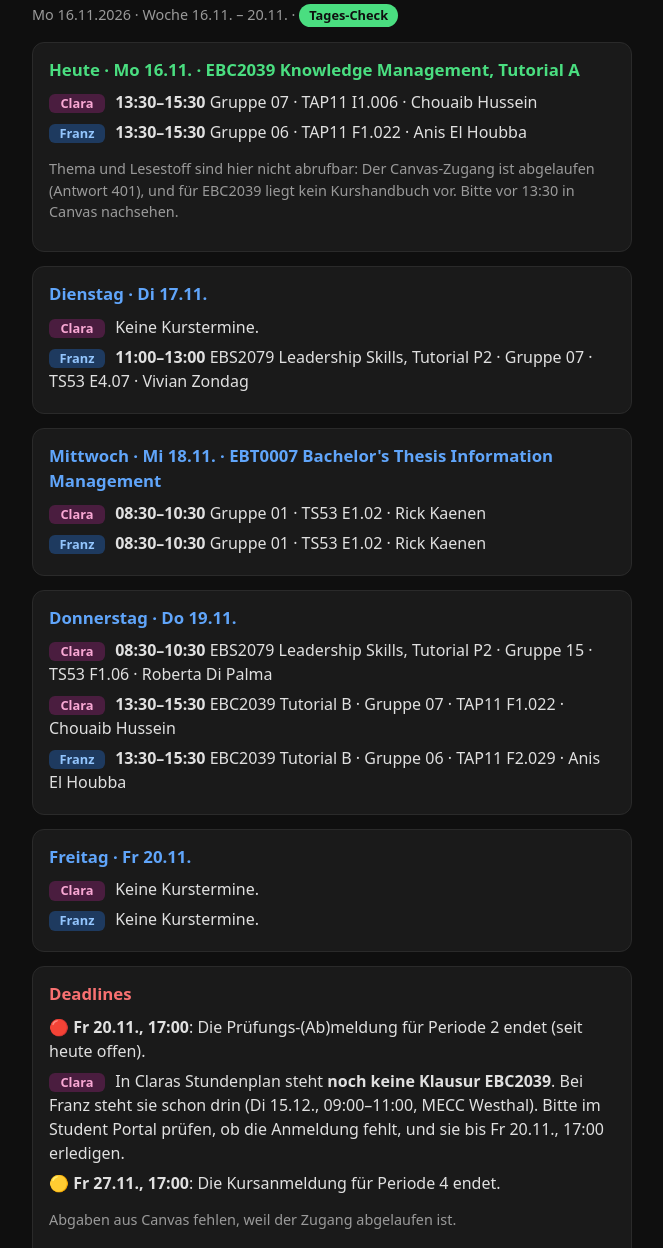
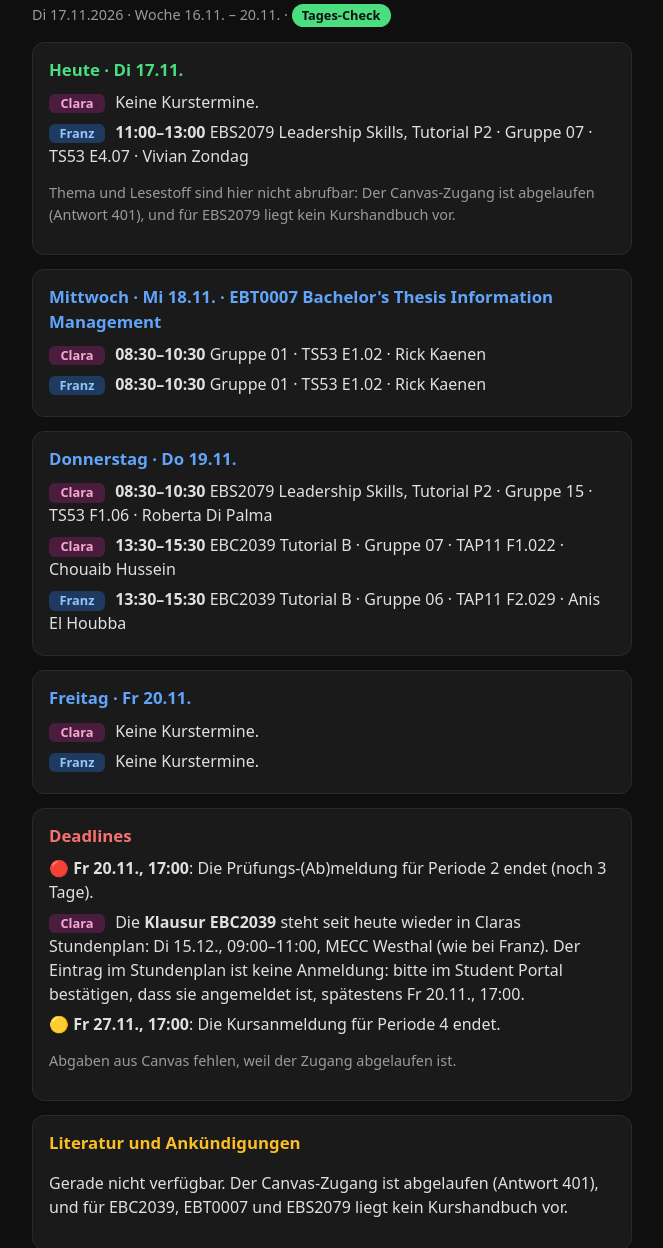
Before and after one commit to 192006-dot/uni-daily-check, a plain HTML site: page index.html in a window 1280 px wide. Shown: the part 60-1308 px from the top of the page, without its empty margins (308-971 px from the left). Drawn offline with Linux system fonts and the light colour scheme.

Commit message:
Update: Dienstag 2026-11-17 (Clara-Lauf: beide Feeds 17.11. geprüft, EBC2039-Klausur wieder in Claras Plan, Canvas 401)
Co-Authored-By: Claude Opus 5.5 <noreply@anthropic.com>

```diff
--- a/index.html
+++ b/index.html
@@ -5,16 +5,12 @@ h1{font-size:1.4rem;margin:0}h2{font-size:1.05rem;margin:0 0 8px}.badge{display:
 .today h2{color:#4ade80}.tom h2{color:#60a5fa}.hint h2{color:#fbbf24}.urg h2{color:#f87171}.ok h2{color:#4ade80}
 .who{display:inline-block;min-width:44px;text-align:center;border-radius:6px;padding:0 6px;font-size:.8rem;font-weight:600;margin-right:6px}
 .who.f{background:#1e3a5f;color:#93c5fd}.who.c{background:#4a1d3f;color:#f9a8d4}.ev{margin:6px 0}.muted{color:#9a9a9a;font-size:.9rem}a{color:#60a5fa}</style></head><body>
-<h1>Uni Daily Check</h1><p class="muted">Mo 16.11.2026 · Woche 16.11. – 20.11. · <span class="badge">Tages-Check</span></p>
+<h1>Uni Daily Check</h1><p class="muted">Di 17.11.2026 · Woche 16.11. – 20.11. · <span class="badge">Tages-Check</span></p>
 
-<div class="card today"><h2>Heute · Mo 16.11. · EBC2039 Knowledge Management, Tutorial A</h2>
-<div class="ev"><span class="who c">Clara</span> <b>13:30–15:30</b> Gruppe 07 · TAP11 I1.006 · Chouaib Hussein</div>
-<div class="ev"><span class="who f">Franz</span> <b>13:30–15:30</b> Gruppe 06 · TAP11 F1.022 · Anis El Houbba</div>
-<p class="muted">Thema und Lesestoff sind hier nicht abrufbar: Der Canvas-Zugang ist abgelaufen (Antwort 401), und für EBC2039 liegt kein Kurshandbuch vor. Bitte vor 13:30 in Canvas nachsehen.</p></div>
-
-<div class="card tom"><h2>Dienstag · Di 17.11.</h2>
+<div class="card today"><h2>Heute · Di 17.11.</h2>
 <div class="ev"><span class="who c">Clara</span> Keine Kurstermine.</div>
-<div class="ev"><span class="who f">Franz</span> <b>11:00–13:00</b> EBS2079 Leadership Skills, Tutorial P2 · Gruppe 07 · TS53 E4.07 · Vivian Zondag</div></div>
+<div class="ev"><span class="who f">Franz</span> <b>11:00–13:00</b> EBS2079 Leadership Skills, Tutorial P2 · Gruppe 07 · TS53 E4.07 · Vivian Zondag</div>
+<p class="muted">Thema und Lesestoff sind hier nicht abrufbar: Der Canvas-Zugang ist abgelaufen (Antwort 401), und für EBS2079 liegt kein Kurshandbuch vor.</p></div>
 
 <div class="card tom"><h2>Mittwoch · Mi 18.11. · EBT0007 Bachelor's Thesis Information Management</h2>
 <div class="ev"><span class="who c">Clara</span> <b>08:30–10:30</b> Gruppe 01 · TS53 E1.02 · Rick Kaenen</div>
@@ -30,8 +26,8 @@ h1{font-size:1.4rem;margin:0}h2{font-size:1.05rem;margin:0 0 8px}.badge{display:
 <div class="ev"><span class="who f">Franz</span> Keine Kurstermine.</div></div>
 
 <div class="card urg"><h2>Deadlines</h2>
-<div class="ev">🔴 <b>Fr 20.11., 17:00</b>: Die Prüfungs-(Ab)meldung für Periode 2 endet (seit heute offen).</div>
-<div class="ev"><span class="who c">Clara</span> In Claras Stundenplan steht <b>noch keine Klausur EBC2039</b>. Bei Franz steht sie schon drin (Di 15.12., 09:00–11:00, MECC Westhal). Bitte im Student Portal prüfen, ob die Anmeldung fehlt, und sie bis Fr 20.11., 17:00 erledigen.</div>
+<div class="ev">🔴 <b>Fr 20.11., 17:00</b>: Die Prüfungs-(Ab)meldung für Periode 2 endet (noch 3 Tage).</div>
+<div class="ev"><span class="who c">Clara</span> Die <b>Klausur EBC2039</b> steht seit heute wieder in Claras Stundenplan: Di 15.12., 09:00–11:00, MECC Westhal (wie bei Franz). Der Eintrag im Stundenplan ist keine Anmeldung: bitte im Student Portal bestätigen, dass sie angemeldet ist, spätestens Fr 20.11., 17:00.</div>
 <div class="ev">🟡 <b>Fr 27.11., 17:00</b>: Die Kursanmeldung für Periode 4 endet.</div>
 <p class="muted">Abgaben aus Canvas fehlen, weil der Zugang abgelaufen ist.</p></div>
 
@@ -39,8 +35,8 @@ h1{font-size:1.4rem;margin:0}h2{font-size:1.05rem;margin:0 0 8px}.badge{display:
 <p>Gerade nicht verfügbar. Der Canvas-Zugang ist abgelaufen (Antwort 401), und für EBC2039, EBT0007 und EBS2079 liegt kein Kurshandbuch vor.</p></div>
 
 <div class="card hint"><h2>Empfehlungen</h2>
-<p><b>Heute:</b> Vor 13:30 in Canvas nachsehen, was für Tutorial A vorbereitet werden muss. Danach die Prüfungsanmeldung für EBC2039 erledigen, die seit heute offen ist.</p>
-<p><b>Dienstag:</b> <span class="who c">Clara</span> hat keine Kurstermine. Gut, um den Lesestoff für EBT0007 am Mi 08:30 und für Leadership Skills am Do 08:30 vorzubereiten. <span class="who f">Franz</span> hat 11:00 Leadership Skills (TS53 E4.07): heute Abend in Canvas nachsehen, was vorbereitet werden muss, dazu den Lesestoff für EBT0007 am Mi 08:30.</p></div>
+<p><b>Heute:</b> <span class="who c">Clara</span> hat keine Kurstermine. Gut, um den Lesestoff für EBT0007 (Mi 08:30, TS53 E1.02) und Leadership Skills (Do 08:30, TS53 F1.06) vorzubereiten und die Prüfungsanmeldung im Student Portal zu bestätigen. <span class="who f">Franz</span> hat 11:00 Leadership Skills (TS53 E4.07), danach den Lesestoff für EBT0007 am Mi 08:30.</p>
+<p><b>Mittwoch:</b> Beide 08:30–10:30 EBT0007 in TS53 E1.02 bei Rick Kaenen.</p></div>
 
-<p class="muted">Aktualisiert: 16.11.2026 20:45 · Quelle: Clara-Feed 16.11. 09:03 und Franz-Feed 16.11. 18:01 (Franz-Zeilen erneut geprüft, unverändert). Canvas 401.</p>
+<p class="muted">Aktualisiert: 17.11.2026 09:39 · Quelle: Clara-Feed 17.11. 09:37 und Franz-Feed 17.11. 09:38 (alle Zeilen geprüft). Canvas 401.</p>
 </body></html>
```
